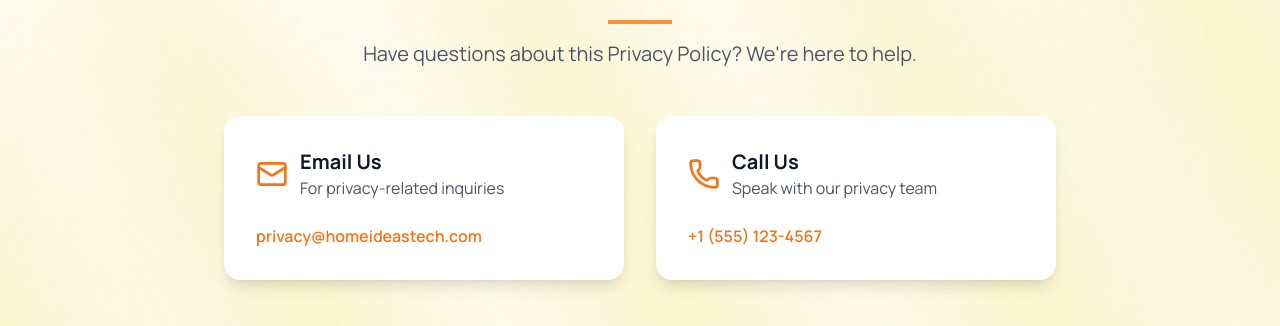
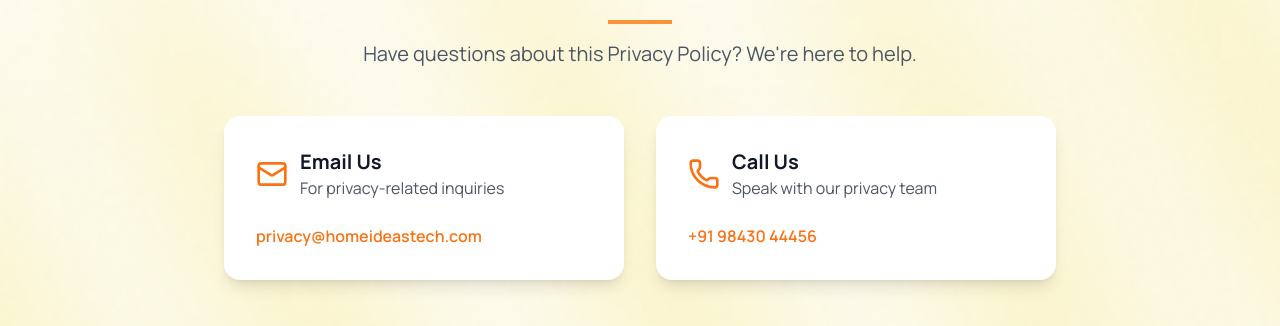
Before and after one commit to Sanjayuiux/homeideas, a Next.js app: page /privacy-policy in a window 1280 px wide. Shown: the part 3490-3816 px from the top of the page. Built offline with nearby package versions, Linux system fonts and the light colour scheme.

Commit message:
update contact number in privacy policy page

```diff
--- a/src/app/privacy-policy/page.tsx
+++ b/src/app/privacy-policy/page.tsx
@@ -206,7 +206,8 @@
               </a>
             </div>
 
-            <div className="bg-white rounded-2xl p-8 shadow-lg">
+            <a href="tel:+919843044456">
+              <div className="bg-white rounded-2xl p-8 shadow-lg">
               <div className="flex items-center mb-6">
                 <Phone className="w-8 h-8 text-orange-500 mr-3" />
                 <div>
@@ -214,10 +215,11 @@
                   <p className="text-gray-600">Speak with our privacy team</p>
                 </div>
               </div>
-              <a href="tel:+15551234567" className="text-orange-500 font-semibold hover:text-orange-600 transition-colors">
-                +1 (555) 123-4567
+              <a href="tel:+919843044456" className="text-orange-500 font-semibold hover:text-orange-600 transition-colors">
+                +91 98430 44456
               </a>
             </div>
+            </a>
           </div>
 
           <div className="mt-12 text-center">
```
